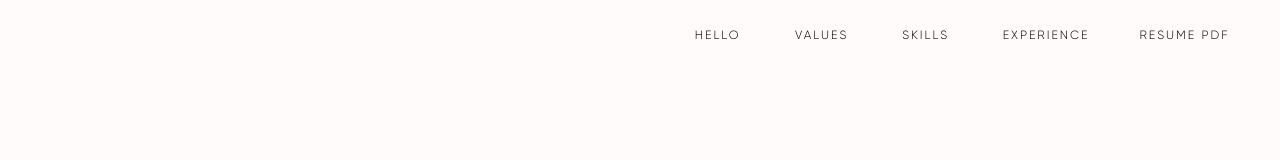
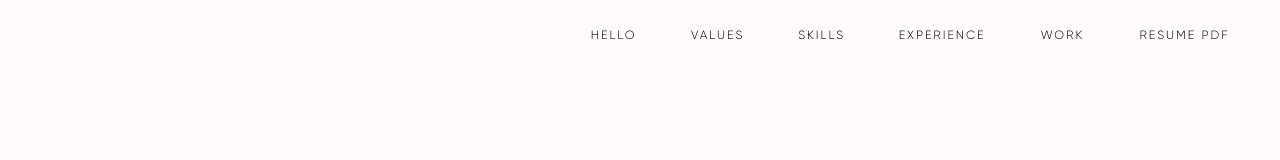
Before and after one commit to holkesvig/resume, a Next.js app: page / in a window 1280 px wide. Shown: the top 160 px of the page. Built offline with nearby package versions, Linux system fonts and the light colour scheme.

Commit message:
add link to work section

```diff
--- a/components/Layout/Layout.js
+++ b/components/Layout/Layout.js
@@ -18,7 +18,8 @@ export default function Layout({ children }) {
                     <Button className={`${styles.navItem} ${styles.desktop}`}><Link href="#values">Values</Link></Button>
                     <Button className={`${styles.navItem} ${styles.desktop}`}><Link href="#skills">Skills</Link></Button>
                     <Button className={`${styles.navItem} ${styles.desktop}`}><Link href="#experience">Experience</Link></Button>
-                    <Button className={`${styles.navItem} ${styles.desktop}`}><Link href="#download">Resume PDF</Link></Button>
+                    <Button className={`${styles.navItem} ${styles.desktop}`}><Link href="#work">Work</Link></Button>
+                    <Button className={`${styles.navItem} ${styles.desktop}`}><Link href="">Resume PDF</Link></Button>
                     <div className={styles.mobile}>
                         <NavDrawer/>
                     </div>
```
